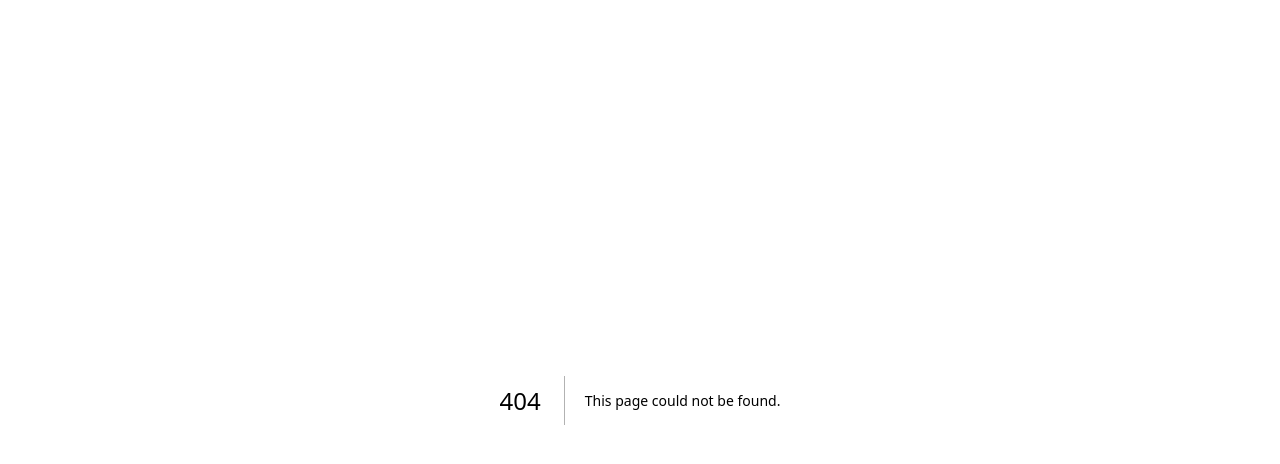
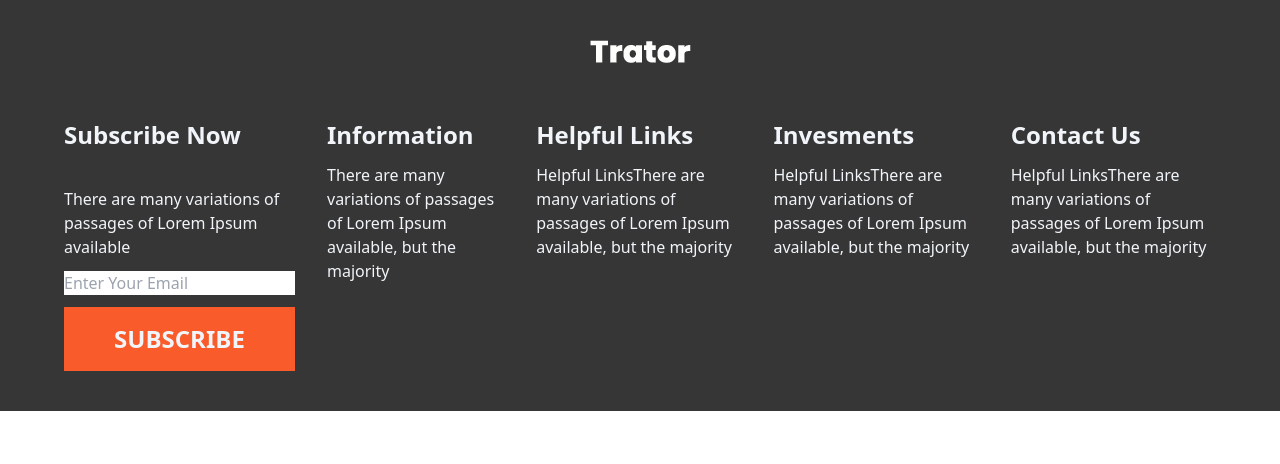
Before and after one commit to rizvan555/RENT-A-CAR, a Next.js app: page /footer in a window 1280 px wide. Before the commit this address had no page. Shown: the top 464 px of the page. Built offline with nearby package versions, Linux system fonts and the light colour scheme.

Commit message:
created footer page

```diff
--- a/pages/components/resource/Button.tsx
+++ b/pages/components/resource/Button.tsx
@@ -3,7 +3,9 @@ import { classicNameResolver } from "typescript";
 
 function Button({ children, className }: any) {
   return (
-    <button className={`${className} font-bold border py-4 px-10 text-2xl`}>
+    <button
+      className={`${className} font-bold border py-4 px-10 text-2xl active:scale-95 transition-all`}
+    >
       {children}
     </button>
   );
--- a/pages/contact.tsx
+++ b/pages/contact.tsx
@@ -5,7 +5,7 @@ function Contact() {
   return (
     <div className="">
       <h1 className="text-center text-5xl font-bold my-20">GET IN TOUCH</h1>
-      <div className="bg-primary pt-40 pb-10 rounded-tr-[720px] rounded-tl-[720px]">
+      <div className="bg-primary pt-48 pb-10 rounded-tr-[720px] rounded-tl-[720px]">
         <form
           action=""
           className="flex flex-col gap-6 justify-center items-center"
--- a/pages/customers.tsx
+++ b/pages/customers.tsx
@@ -104,13 +104,13 @@ function Customers() {
         )}
       </Slider>
       <button
-        className="absolute left-44 bottom-72 cursor-pointer focus:scale-75 transition-all"
+        className="absolute left-44 bottom-72 cursor-pointer active:scale-90 transition-all"
         onClick={() => setSlide(!slide)}
       >
         <BsArrowLeftSquare size={50} />
       </button>
       <button
-        className="absolute right-48 bottom-72 cursor-pointer focus:scale-75 transition-all"
+        className="absolute right-48 bottom-72 cursor-pointer active:scale-90 transition-all"
         onClick={() => setSlide(!slide)}
       >
         <BsArrowRightSquare size={50} />
--- /dev/null
+++ b/pages/footer.tsx
@@ -0,0 +1,52 @@
+import Image from "next/image";
+import React from "react";
+import logo from "../resource/images/logo.png";
+import Button from "./components/resource/Button";
+
+function Footer() {
+  return (
+    <div className="bg-[#363636] p-10 flex flex-col items-center justify-center gap-4 text-slate-100">
+      <div className="text-center mb-10">
+        <Image src={logo} alt="logo" />
+      </div>
+      <div className="flex gap-8 px-6">
+        <div className="flex flex-col gap-3">
+          <h3 className="text-2xl font-bold mb-6">Subscribe Now</h3>
+          <p>There are many variations of passages of Lorem Ipsum available</p>
+          <input type="email" placeholder="Enter Your Email" />
+          <Button className="bg-primary border-0">SUBSCRIBE</Button>
+        </div>
+        <div className="flex flex-col gap-3 mb-6">
+          <h3 className="text-2xl font-bold">Information</h3>
+          <p>
+            There are many variations of passages of Lorem Ipsum available, but
+            the majority
+          </p>
+        </div>
+        <div className="flex flex-col gap-3 mb-6">
+          <h3 className="text-2xl font-bold">Helpful Links</h3>
+          <p>
+            Helpful LinksThere are many variations of passages of Lorem Ipsum
+            available, but the majority
+          </p>
+        </div>
+        <div className="flex flex-col gap-3 mb-6">
+          <h3 className="text-2xl font-bold">Invesments</h3>
+          <p>
+            Helpful LinksThere are many variations of passages of Lorem Ipsum
+            available, but the majority
+          </p>
+        </div>
+        <div className="flex flex-col gap-3 mb-6">
+          <h3 className="text-2xl font-bold">Contact Us</h3>
+          <p>
+            Helpful LinksThere are many variations of passages of Lorem Ipsum
+            available, but the majority
+          </p>
+        </div>
+      </div>
+    </div>
+  );
+}
+
+export default Footer;
--- a/pages/index.tsx
+++ b/pages/index.tsx
@@ -1,5 +1,5 @@
 import { Inter } from "next/font/google";
-import Catalog from "./components/catalog";
+import Catalog from "./catalog";
 import InfoBar from "./infoBar";
 
 import Customers from "./customers";
@@ -7,6 +7,7 @@ import Home from "./home";
 import About from "./about";
 import SearchContainer from "./searchContainer";
 import Contact from "./contact";
+import Footer from "./footer";
 
 const inter = Inter({ subsets: ["latin"] });
 
@@ -20,6 +21,7 @@ export default function HomePage() {
       <InfoBar />
       <Customers />
       <Contact />
+      <Footer />
     </div>
   );
 }
```
Also changed, not shown: pages/catalog.tsx (renamed from pages/components/catalog.tsx, +4 -4 lines).
